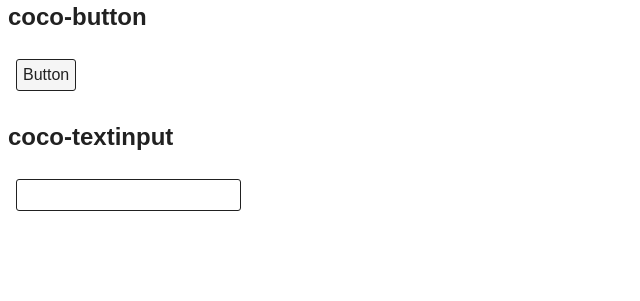
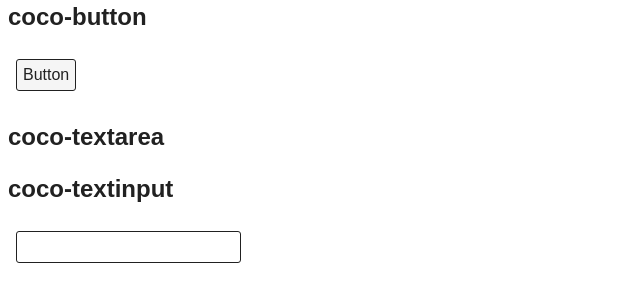
Before and after one commit to ionstage/coco, a plain HTML site: page index.html in a window 1280 px wide. Shown: the part 79-380 px from the top of the page, without its empty margins (0-640 px from the left). Drawn offline with Linux system fonts and the light colour scheme.

Commit message:
Make coco-textarea element as custom element

```diff
--- /dev/null
+++ b/components/coco-textarea.js
@@ -0,0 +1,3 @@
+class CocoTextarea extends HTMLElement {}
+
+window.customElements.define('coco-textarea', CocoTextarea)
--- a/index.html
+++ b/index.html
@@ -12,6 +12,10 @@
     <coco-button>Button</coco-button>
   </section>
   <section>
+    <h2>coco-textarea</h2>
+    <coco-textarea></coco-textarea>
+  </section>
+  <section>
     <h2>coco-textinput</h2>
     <coco-textinput></coco-textinput>
   </section>
--- a/js/app.js
+++ b/js/app.js
@@ -1,2 +1,3 @@
 import '../components/coco-button.js'
+import '../components/coco-textarea.js'
 import '../components/coco-textinput.js'
```
